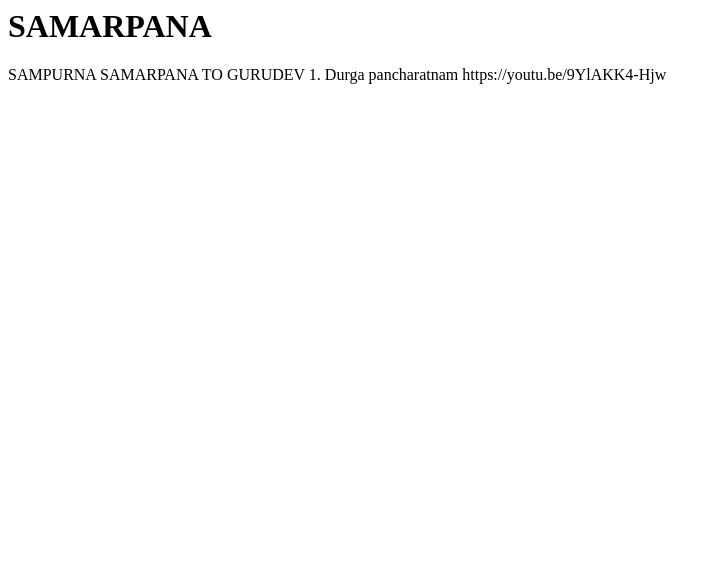
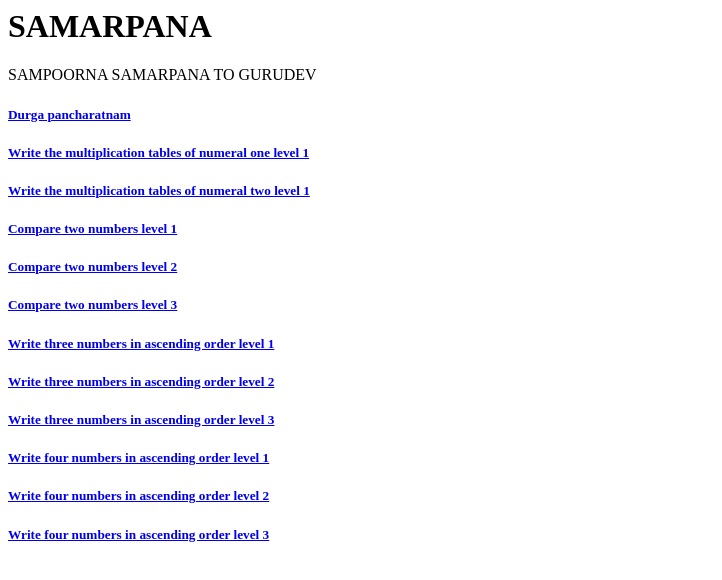
Before and after one commit to dineshr09/dineshr09.github.io, a plain HTML site: page index.html in a window 1280 px wide. Shown: the whole page, without its empty margins (0-722 px from the left). Drawn offline with Linux system fonts and the light colour scheme.

Commit message:
Update index.html

```diff
--- a/index.html
+++ b/index.html
@@ -1,4 +1,16 @@
 <h1>SAMARPANA</h1>
-SAMPURNA SAMARPANA TO GURUDEV
+SAMPOORNA SAMARPANA TO GURUDEV
 
-1. Durga pancharatnam https://youtu.be/9YlAKK4-Hjw
+<h5><a href="https://youtu.be/9YlAKK4-Hjw">Durga pancharatnam</a></h5>
+
+<h5><a href="https://scratch.mit.edu/projects/899526830">Write the multiplication tables of numeral one level 1</a></h5>
+<h5><a href="https://scratch.mit.edu/projects/899527902">Write the multiplication tables of numeral two level 1</a></h5>
+<h5><a href="https://scratch.mit.edu/projects/899500245">Compare two numbers level 1</a></h5>
+<h5><a href="https://scratch.mit.edu/projects/899504364">Compare two numbers level 2</a></h5>
+<h5><a href="https://scratch.mit.edu/projects/899505396">Compare two numbers level 3</a></h5>
+<h5><a href="https://scratch.mit.edu/projects/899506847">Write three numbers in ascending order level 1</a></h5>
+<h5><a href="https://scratch.mit.edu/projects/899509969">Write three numbers in ascending order level 2</a></h5>
+<h5><a href="https://scratch.mit.edu/projects/899510833">Write three numbers in ascending order level 3</a></h5>
+<h5><a href="https://scratch.mit.edu/projects/899511714">Write four numbers in ascending order level 1</a></h5>
+<h5><a href="https://scratch.mit.edu/projects/899515551">Write four numbers in ascending order level 2</a></h5>
+<h5><a href="https://scratch.mit.edu/projects/899516309">Write four numbers in ascending order level 3</a></h5>
```
